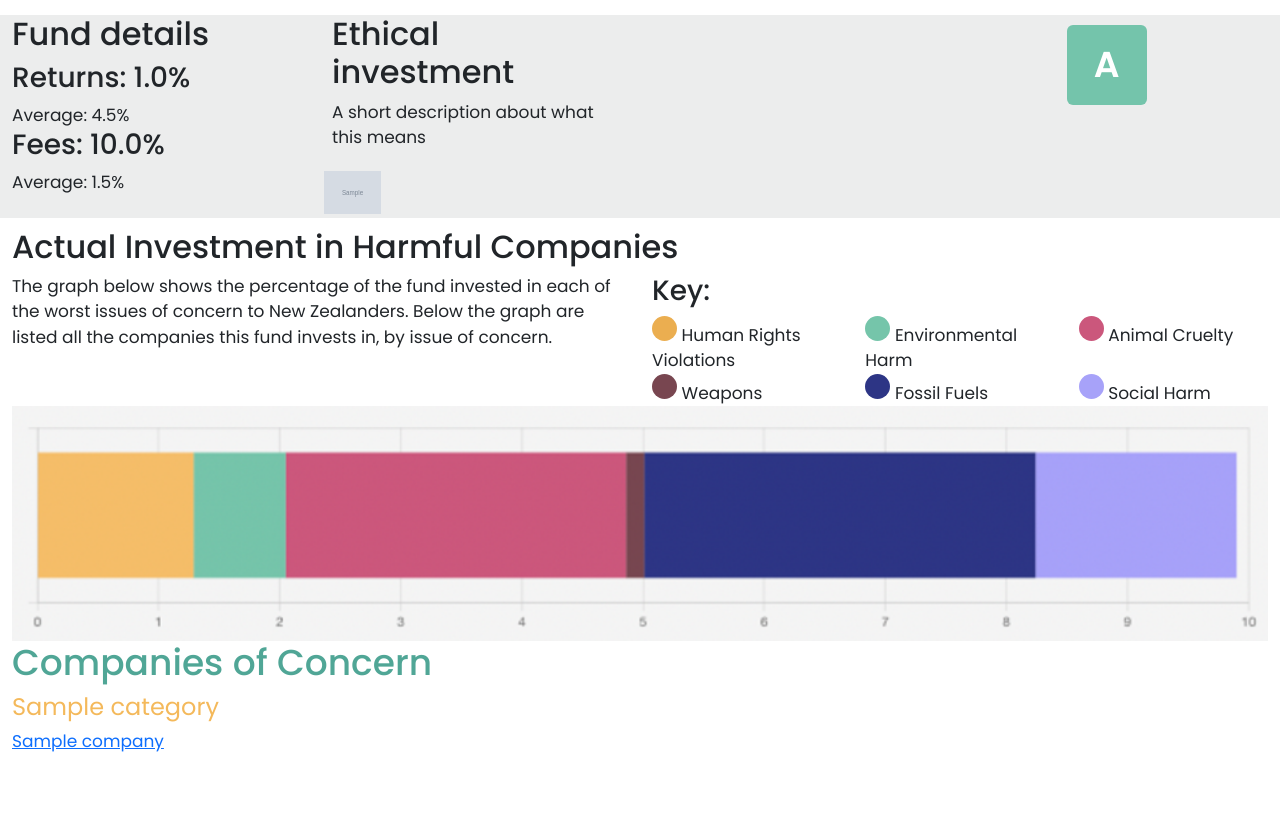
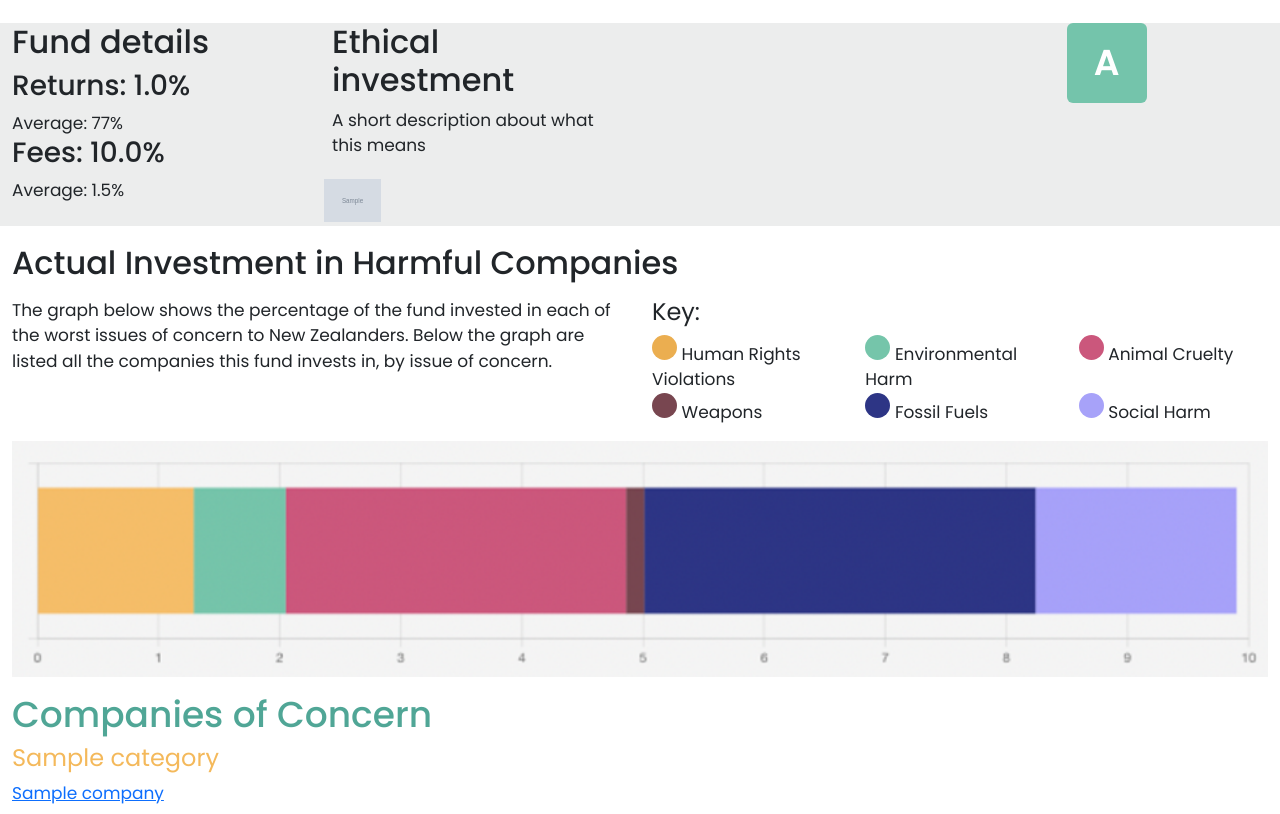
Before and after one commit to almeister/mindful-mini, a Django app: page /kiwisaver/1/ in a window 1280 px wide. Shown: the part 51-865 px from the top of the page. Before the commit the page ends 803 px from the top, so only its background shows below. Run offline with Django 5.2, Linux system fonts and the light colour scheme; tables that the repository leaves empty hold one stand-in row (values such as "Sample post"); grey boxes marked "Sample" are stand-in pictures; some libraries are stand-ins or nearby versions.

Commit message:
Tidy and docs

```diff
--- a/kiwisaver/static/kiwisaver/style.css
+++ b/kiwisaver/static/kiwisaver/style.css
@@ -49,11 +49,6 @@
 
 .ks-badge {
   width: 65px;
-}
-
-.rating-item {
-  list-style-type: none;
-  padding: 10px 0;
 }
 
 .rating-score-container {
--- a/kiwisaver/templates/kiwisaver/detail.html
+++ b/kiwisaver/templates/kiwisaver/detail.html
@@ -1,12 +1,16 @@
 {% load static %}
+{% load bootstrap5 %}
 
+<!DOCTYPE html>
+<html lang="en">
 <head>
+  <meta charset="UTF-8">
+  <meta name="viewport" content="width=device-width, initial-scale=1">
   <title>Fund Details</title>
-  {% load bootstrap5 %} {% bootstrap_css %} {% bootstrap_javascript %}
-  <link rel="stylesheet" href="{% static 'kiwisaver/style.css' %}" />
-  <meta name="viewport" content="width=device-width, initial-scale=1" />
+  {% bootstrap_css %}
+  {% bootstrap_javascript %}
+  <link rel="stylesheet" href="{% static 'kiwisaver/style.css' %}">
 </head>
-
 <body>
   <header>
     <h1>{{ fund.name }}</h1>
@@ -15,11 +19,11 @@
   <main>
     <div class="container-fluid fund-summary">
       <section>
-        <div class="row">
+        <div class="row py-2">
           <div class="col-12 col-md-3 fund-summary-section">
             <h2>Fund details</h2>
             <h3>Returns: {{ fund.returns }}%</h3>
-            <div>Average: 4.5%</div>
+            <div>Average: 77%</div>
             <h3>Fees: {{ fund.fees }}%</h3>
             <div>Average: 1.5%</div>
           </div>
@@ -39,39 +43,32 @@
           </div>
 
           <div class="col-12 col-md-6 fund-summary-section">
-            <ul>
             {% for fundrating in fund.fundrating_set.all %}
-              <li class="rating-item">
               <div class="row">
                 <div class="col-8">
-                    <h3>
-                      {{ fundrating.rating.name }}
-                    </h3>
-                    <div >
-                      {{ fundrating.rating.short_desc }}
-                    </div>
+                  <h3>{{ fundrating.rating.name }}</h3>
+                  <div>{{ fundrating.rating.short_desc }}</div>
                 </div>
                 <div class="col-4 rating-score-container">
                   <div class="rating-score">
                     {{ fundrating.score }}
                   </div>
                 </div>
-              </li>
+              </div>
             {% endfor %}
-            </ul>
           </div>
         </div>
       </section>
 
       <section>
         <h2>Actual Investment in Harmful Companies</h2>
-        <div class="row">
+        <div class="row py-2">
           <div class="col-lg-6">
           The graph below shows the percentage of the fund invested in each of the worst issues of concern to New Zealanders. Below the graph are listed all the companies this fund invests in, by issue of concern.
         </div>
 
         <div class="col-lg-6 concern-legend">
-          <h3>Key: </h3>
+          <h4>Key: </h4>
           <div class="row">
             {% for legend in chart_legend %}
             <div class="col-md-6 col-lg-4 legend-item">
@@ -83,17 +80,22 @@
         </div>
       </div>
 
-      <div class="row">
+      <div class="row py-2">
         <img class="col chart-placeholder" src="/media/badges/placeholder/chart-placeholder.png" alt="Dummy Chart Data" />
       </div>
-
+      <div class="row py-2">
         <h2 class="concerns-heading">Companies of Concern</h2>
         {% for category in categories.all %}
+        <div class="col-md-6">
           <h4 class="concern-category-heading">{{ category.name }}</h4>
           {% for company in category.company_set.all %}
+          <div>
             <a href="" target="_self" data-bs-toggle="modal" data-bs-target="#companyModal">{{ company.name }}</a>
+          </div>
           {% endfor %}
+        </div>
         {% endfor %}
+      </div>
     </section>
   </div>
   </main>
@@ -115,3 +117,4 @@
     </div>
   </div>
 </div>
+</html>
```
Also changed, not shown: DESIGN-PLAN.md (+15 -15 lines), DETAILS-IMPROVEMENTS.md (+5 -1 lines). Lines whose indentation alone changed are shown as unchanged.
